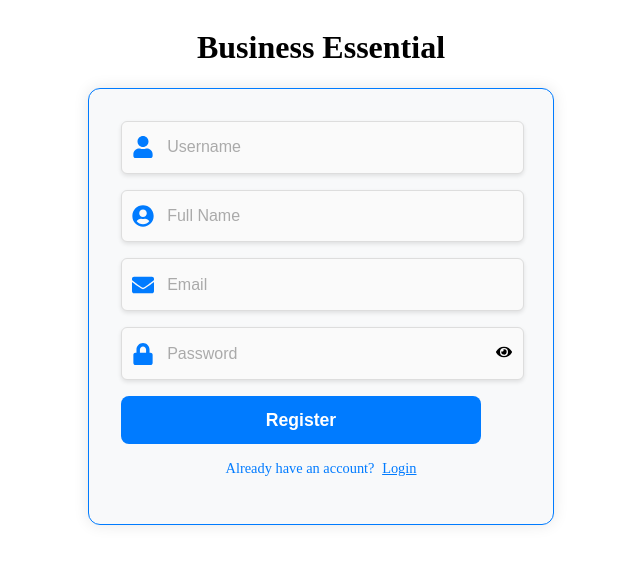
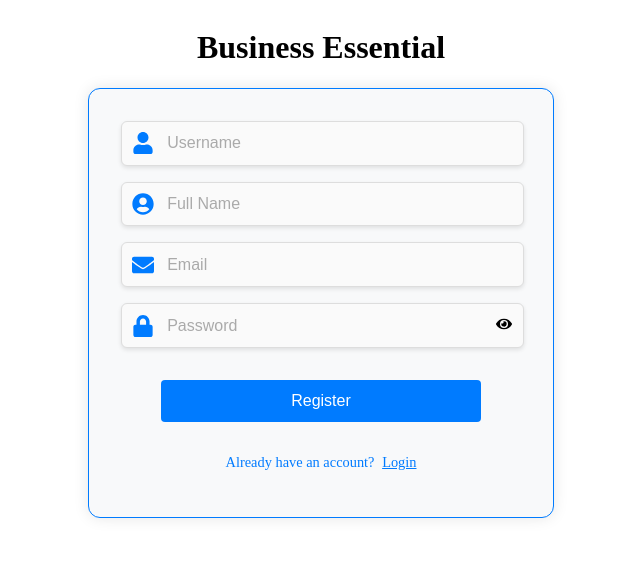
Before and after one commit to OsamaJan210/fundacioEsplai_FinalProject, a React (Vite) app in the folder frontend/: page /registerUser in a window 1280 px wide. Shown: the top 564 px of the page, without its empty margins (319-959 px from the left). Built offline with nearby package versions, Linux system fonts and the light colour scheme.

Commit message:
add comprovar email back y front

```diff
--- a/frontend/src/pages/RegisterUser.jsx
+++ b/frontend/src/pages/RegisterUser.jsx
@@ -6,9 +6,11 @@ import {
   FaLock,
   FaEye,
   FaEyeSlash,
-  FaUserCircle
+  FaUserCircle,
 } from "react-icons/fa";
 import "../styles/UserRegister.css";
+
+const API_URL = import.meta.env.VITE_API_URL;
 
 export default function UserRegister() {
   const navigate = useNavigate();
@@ -21,15 +23,44 @@ export default function UserRegister() {
   });
 
   const [showPassword, setShowPassword] = useState(false);
-  const [error, setError] = useState("");
+  const [error, setError] = useState(""); // error general
+  const [emailError, setEmailError] = useState(""); // error específico de email
+  const [isCheckingEmail, setIsCheckingEmail] = useState(false);
 
   const handleChange = (e) => {
     const { name, value } = e.target;
     setForm({ ...form, [name]: value });
-    setError(""); // Limpia errores al escribir
+
+    // Limpiar errores cuando cambie cualquier campo
+    setError("");
+    if (name === "email") {
+      setEmailError("");
+    }
   };
 
-  const handleSubmit = (e) => {
+  const checkEmailExists = async (email) => {
+    try {
+      setIsCheckingEmail(true);
+      const url = `${API_URL}/smartflow-api/V1/User/isEmailExsist?email=${encodeURIComponent(email)}`;
+      const response = await fetch(url);
+      const data = await response.json();
+
+
+      setIsCheckingEmail(false);
+      if (data.msg === "email not exsist" && data.erc === "1") {
+        return false; // No existe email, no hay error
+      } else {
+        return true; // Email existe
+      }
+    } catch (error) {
+      setIsCheckingEmail(false);
+      console.error("Error checking email:", error);
+      setError("Error checking email. Please try again later.");
+      return true;
+    }
+  };
+
+  const handleSubmit = async (e) => {
     e.preventDefault();
 
     // Validaciones básicas
@@ -42,7 +73,16 @@ export default function UserRegister() {
       setError("Please enter a valid email.");
       return;
     }
-    // Si todo está bien, redirige al dashboard
+
+    // Verificar email en la API
+    const emailExists = await checkEmailExists(form.email);
+
+    if (emailExists) {
+      setEmailError("This email is already registered.");
+      return;
+    }
+
+    // Si todo está bien, redirige al dashboard o siguiente página
     navigate("/dashboard");
   };
 
@@ -51,7 +91,7 @@ export default function UserRegister() {
       <h1>Business Essential</h1>
       <div className="user-register-card">
         <form onSubmit={handleSubmit} className="user-register-form">
-          <div className="input-group">
+          <div className="input-group-register">
             <FaUser className="icon" />
             <input
               name="username"
@@ -63,7 +103,7 @@ export default function UserRegister() {
             />
           </div>
 
-          <div className="input-group">
+          <div className="input-group-register">
             <FaUserCircle className="icon" />
             <input
               name="fullName"
@@ -75,7 +115,7 @@ export default function UserRegister() {
             />
           </div>
 
-          <div className="input-group">
+          <div className="input-group-register">
             <FaEnvelope className="icon" />
             <input
               name="email"
@@ -84,10 +124,14 @@ export default function UserRegister() {
               value={form.email}
               onChange={handleChange}
               required
+              disabled={isCheckingEmail}
             />
           </div>
+          {emailError && (
+            <span className="error-message-register">{emailError}</span>
+          )}
 
-          <div className="input-group password-group">
+          <div className="input-group-register password-group">
             <FaLock className="icon" />
             <input
               name="password"
@@ -105,10 +149,14 @@ export default function UserRegister() {
             </span>
           </div>
 
-          {error && <p className="error-message">{error}</p>}
+          {error && <p className="error-message-register">{error}</p>}
 
-          <button type="submit" className="btn-submit">
-            Register
+          <button
+            type="submit"
+            className="btn-submit-register"
+            disabled={isCheckingEmail}
+          >
+            {isCheckingEmail ? "Checking..." : "Register"}
           </button>
 
           <p className="login-text">
--- a/frontend/src/styles/Login.css
+++ b/frontend/src/styles/Login.css
@@ -82,6 +82,7 @@ input::placeholder {
 
 
 .login-btn-submit {
+  width: 80%;
   background-color: #007bff;
   border: none;
   color: white;
@@ -94,6 +95,7 @@ input::placeholder {
   display: flex;
   justify-content: center;
   align-items: center;
+  margin: 0 auto;
   gap: 8px;
   margin-top: 0;
 }
--- a/frontend/src/styles/UserRegister.css
+++ b/frontend/src/styles/UserRegister.css
@@ -26,3 +26,40 @@
     flex-direction: column;
     gap: 0.5rem;
 }
+.input-group-register {
+    position: relative;
+    display: flex;
+    align-items: center;
+    border: 1.5px solid #ddd;
+    border-radius: 6px;
+    padding: 0.4rem 0.65rem;
+    transition: border-color 0.3s ease;
+    background: #fafafa;
+    box-shadow: 0 2px 4px rgba(0, 0, 0, 0.1);
+    width: 100%;
+    margin-bottom: 0.5rem;
+    height: 30px;
+    width: 95%;
+}
+.error-message-register {
+    color: #d32f2f;
+  background: #ffe6e6;
+  padding: 0.6rem 0.9rem;
+  border-radius: 6px;
+  font-size: 0.9rem;
+  margin-top: -0.5rem;
+  text-align: center;
+    width: 65%;
+    margin: 0 auto;
+}
+.btn-submit-register {
+    width: 80%;
+    margin: 1rem auto;
+    background-color: #007bff;
+    color: #fff;
+    padding: 0.75rem;
+    border: none;
+    border-radius: 4px;
+    cursor: pointer;
+    font-size: 1rem;
+}
```
